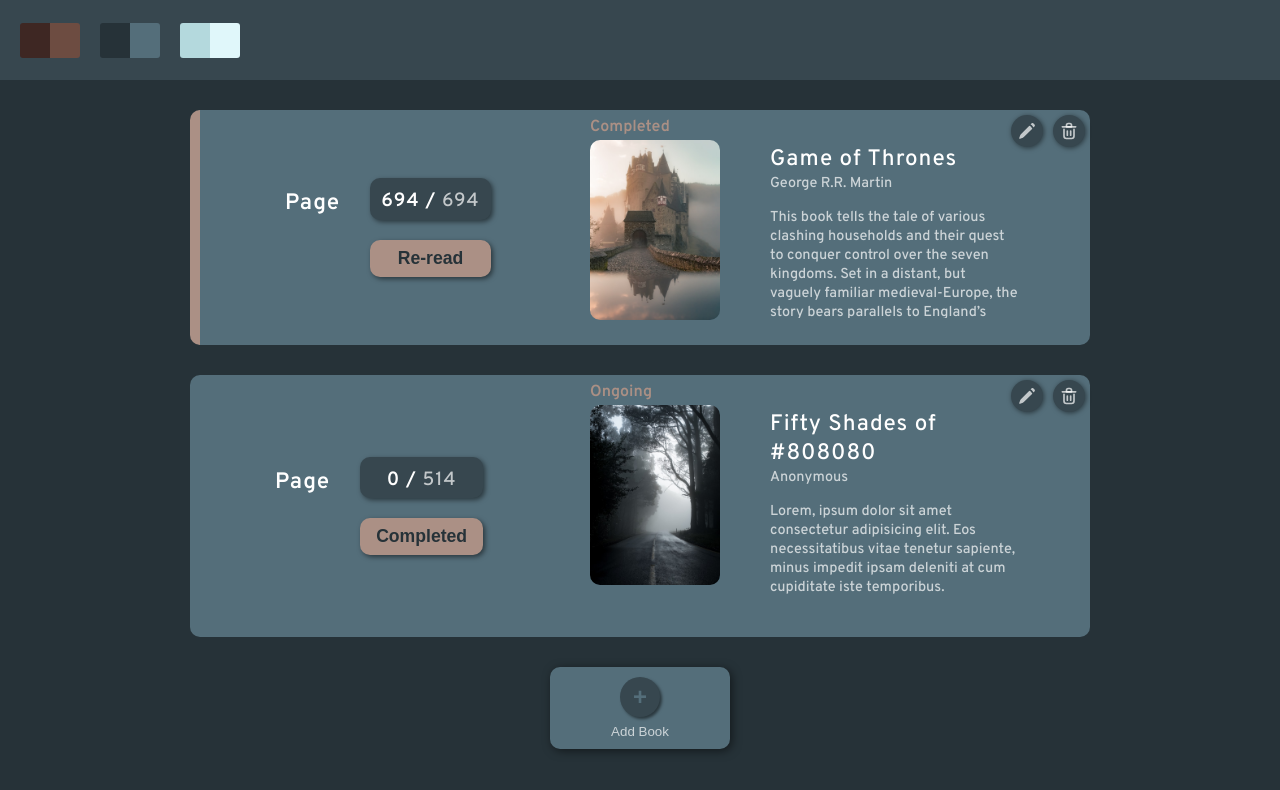
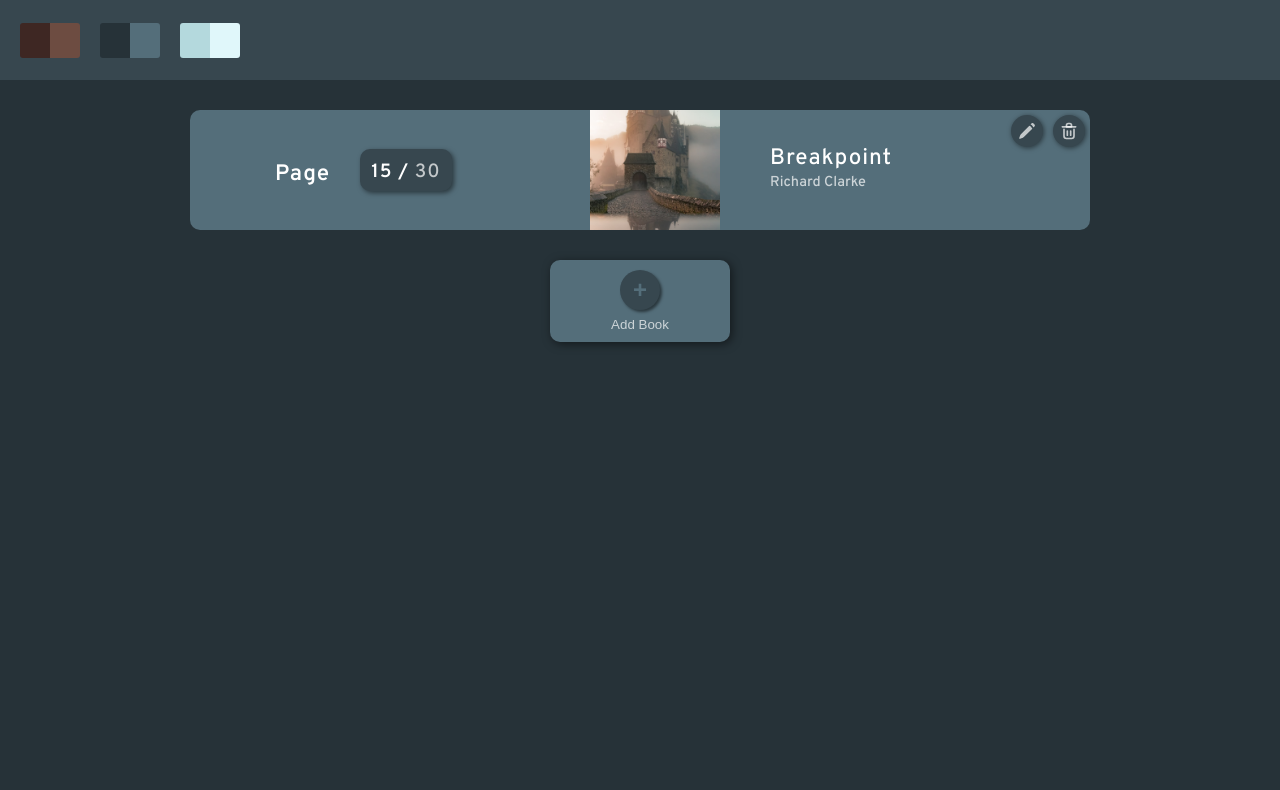
Before and after one commit to john0ground/Library, a website: page index.html in a window 1280 px wide. Drawn offline with Linux system fonts and the light colour scheme.

Commit message:
minimize cards css setup

```diff
--- a/index.html
+++ b/index.html
@@ -27,13 +27,13 @@
   </header>
 
   <main>
-    <div class="card">
-      <section class="read-state">
+    <div class="card card-minimize">
+      <section class="read-state read-state-minimize">
         <p>Page</p>
         <div class="num-container">
           <p><span class="current-page" id="current-page">15 / </span><span id="pages-card">30</span></p>
         </div>
-        <button id="completed-btn" class="completed-btn">Completed</button>
+        <button id="completed-btn" class="completed-btn completed-btn-minimize">Completed</button>
       </section>
 
       <section class="book">
@@ -41,10 +41,10 @@
           <p id="book-final-state" class="book-final-state">Ongoing</p>
           <img src="images/1.jpg" alt="book-template-cover">
         </div>
-        <div class="book-details">
+        <div class="book-details book-details-minimize">
           <p id="title-card" class="title-card">Breakpoint</p>
           <p id="author-card" class="author-card">Richard Clarke</p>
-          <p id="details-card" class="details-card">Lorem, ipsum dolor sit amet consectetur adipisicing elit. Eos necessitatibus vitae tenetur sapiente, minus impedit ipsam deleniti at cum cupiditate iste temporibus expedita quibusdam corrupti omnis, fugit inventore numquam praesentium alias tempore. Nostrum quam velit nesciunt aut ullam excepturi consequatur, voluptas maiores nihil deleniti molestiae laudantium ipsam a temporibus ea!</p>
+          <p id="details-card" class="details-card details-card-minimize">Lorem, ipsum dolor sit amet consectetur adipisicing elit. Eos necessitatibus vitae tenetur sapiente, minus impedit ipsam deleniti at cum cupiditate iste temporibus expedita quibusdam corrupti omnis, fugit inventore numquam praesentium alias tempore. Nostrum quam velit nesciunt aut ullam excepturi consequatur, voluptas maiores nihil deleniti molestiae laudantium ipsam a temporibus ea!</p>
         </div>
       </section>
 
--- a/script.js
+++ b/script.js
@@ -429,7 +429,7 @@ bookTemplates.forEach((template) => {
   template.addEventListener('click', replaceBookTemplate);
 });
 
-displayBooks();
+// displayBooks();
 
 // TO DO
 // logo
--- a/style.css
+++ b/style.css
@@ -55,6 +55,11 @@ main {
   border-left: 10px solid var(--button-read);
 }
 
+.card-minimize {
+  height: 120px;
+  overflow: hidden;
+}
+
 .read-state {
   height: fit-content;
   margin-left: 85px;
@@ -63,6 +68,10 @@ main {
   row-gap: 20px;
   column-gap: 30px;
   letter-spacing: 1px;
+}
+
+.read-state-minimize {
+  row-gap: 0;
 }
 
 .read-state > p {
@@ -111,6 +120,10 @@ main {
   box-shadow: 2px 2px 5px rgba(0, 0, 0, 0.5);
 }
 
+.completed-btn-minimize {
+  display: none;
+}
+
 .book {
   margin-right: 70px;
   display: flex;
@@ -142,6 +155,10 @@ main {
   width: 250px;
 }
 
+.book-details-minimize {
+  align-self: center;
+}
+
 .title-card {
   font-size: 1.4rem;
   color: var(--text-main);
@@ -170,6 +187,10 @@ main {
 .details-card::-webkit-scrollbar-thumb {
   background-color: var(--background);
   border-radius: 10px;
+}
+
+.details-card-minimize {
+  display: none;
 }
 
 .delete-btn,
```
